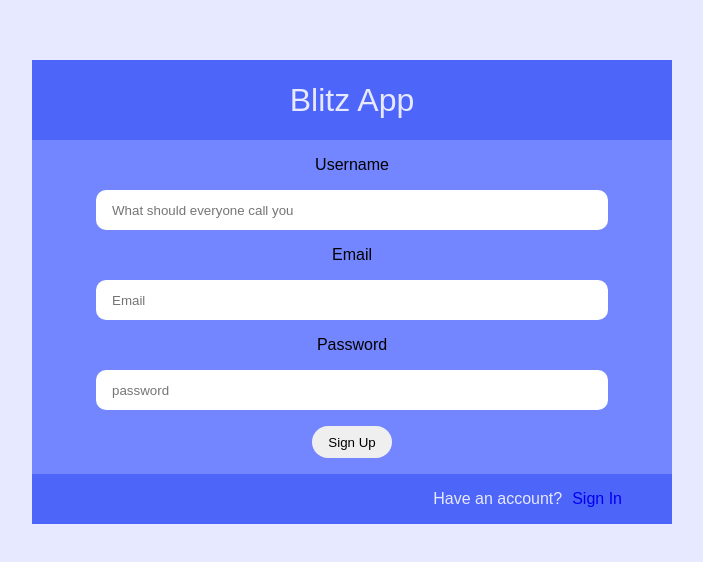
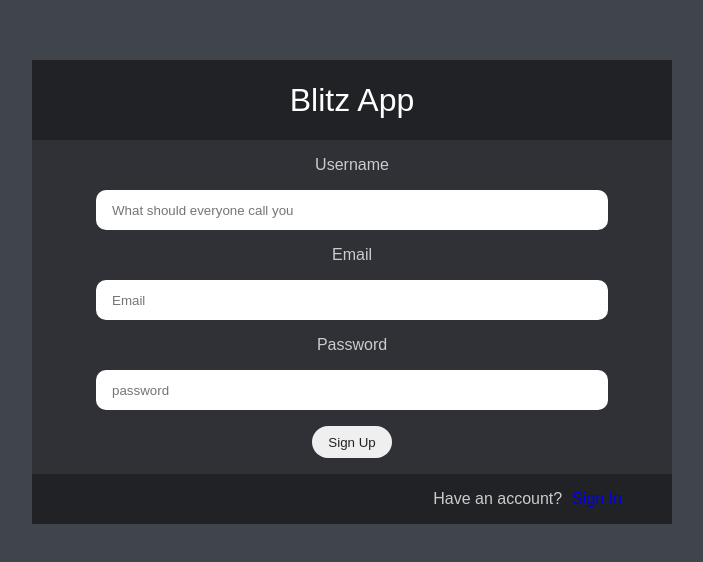
Before and after one commit to itsAnanth/blitzV2, a React (Vite) app in the folder client/: page /signup in a window 1280 px wide. Shown: the part 108-670 px from the top of the page, without its empty margins (288-991 px from the left). Built offline with nearby package versions, Linux system fonts and the light colour scheme; no server answers.

Commit message:
theme update

```diff
--- a/client/src/App.tsx
+++ b/client/src/App.tsx
@@ -3,7 +3,7 @@ import firebaseInit from "./structures/Firebase";
 import { Routes, Route } from 'react-router-dom';
 import { Chat, Landing, Test } from './pages';
 import { ThemeProvider } from 'styled-components';
-import { blueThemeLight } from './data/Theme';
+import { blueThemeLight, darkTheme } from './data/Theme';
 import { useContext } from 'react';
 import { WebSocketContext } from './contexts/websocket.context';
 import { LandingTypes } from './utils/LandingTypes';
@@ -26,7 +26,7 @@ function App() {
 	// wsm.connect()
 
 	return (
-		<ThemeProvider theme={blueThemeLight}>
+		<ThemeProvider theme={darkTheme}>
 			<FireBaseProvider>
 				<GlobalStyles />
 				<LoaderProvider>
--- a/client/src/data/Theme.ts
+++ b/client/src/data/Theme.ts
@@ -8,6 +8,8 @@ type Theme = {
     bg50: string;
     tertiary50: string;
     secondary50: string;
+    lightbg: string;
+    lightText: string;
 }
 
 
@@ -21,7 +23,24 @@ export const blueThemeLight: Theme = {
     text: '#000000',
     bg50: '#e6e9ff50',
     tertiary50: '#7386ff50',
-    secondary50: '#667aff50'
+    secondary50: '#667aff50',
+    lightbg: '',
+    lightText: '#ccc'
+
+}
+
+export const darkTheme: Theme = {
+    type: 'dark',
+    primary: '#202225',
+    secondary: '#292b2f',
+    tertiary: '#2f3136',
+    bg: '#40444b',
+    lightbg: '#40444b',
+    text: 'white',
+    secondary50: '',
+    tertiary50: '',
+    bg50: '',
+    lightText: '#ccc'
 
 }
 
@@ -32,7 +51,8 @@ const type = {
 };
 
 const all = {
-    blueThemeLight
+    blueThemeLight,
+    darkTheme
 }
 
 export { type, all };
--- a/client/src/pages/Chat/Chat.styled.ts
+++ b/client/src/pages/Chat/Chat.styled.ts
@@ -35,7 +35,8 @@ export const ChatHeaderBrand = styled.div`
     padding-left: 40px;
     font-weight: 600;
     font-size: 1.3rem;
-    color: ${({ theme }) => theme.bg};
+    color: ${({ theme }) => theme.text};
+
 `;
 
 export const ChatContent = styled.div`
@@ -106,9 +107,11 @@ export const ChatMainContent = styled.div`
     position: relative;
     background-color: ${({ theme }) => theme.bg};
     width: 100%;
+    max-width: 100%;
     height: 100%;
     flex: 80%;
     overflow-y: scroll;
+    padding: 0.8rem;
 `;
 
 export const ChatMessage = styled.div`
@@ -119,11 +122,14 @@ export const ChatMessage = styled.div`
     user-select: none;
     flex-direction: row;
     align-items: flex-start;
+    padding-top: 0.8rem;
+    margin: 0.5rem 0;
 
     transition: background-color 0.3;
 
     :hover {
-        background-color: ${({ theme }) => theme.tertiary50};
+        background-color: ${({ theme }) => theme.tertiary};
+        border-radius: 10px;
 
     }
 `;
@@ -158,13 +164,17 @@ export const MetaAuthor = styled.div`
     max-width: 50%;
     font-size: 1rem;
     margin-right: 1rem;
-    font-weight: 500;
+    font-weight: 450;
+    color: ${({ theme }) => theme.text};
+
 `
 
 export const MetaTimestamp = styled.div`
     font-size: 0.7rem;
     line-height: 1rem;
     max-width: 20%;
+    color: ${({ theme }) => theme.lightText};
+
 `
 
 export const ChatMessageContent = styled.div`
@@ -222,7 +232,7 @@ export const ChatMainFormSend = styled.button`
     background-color: transparent;
     height: 100%;
     font-size: 2rem;
-    color: ${({ theme }) => theme.bg};
+    color: ${({ theme }) => theme.text};
     display: flex;
     align-items: center;
     justify-content: center;
--- a/client/src/pages/Chat/Chat.tsx
+++ b/client/src/pages/Chat/Chat.tsx
@@ -1,11 +1,11 @@
 import { ChatContainer, ChatContent, ChatDiv, ChatHeader, ChatHeaderBrand, ChatMain, ChatMainContent, ChatMainForm, ChatMainFormSend, ChatSidebar, ChatSidebarContainer, ChatSidebarContent, User, UserAvatar, UsersContainer } from "./Chat.styled";
-import { ChatMessage, Loader } from "../../components";
+import { ChatMessage } from "../../components";
 import { AiOutlineSend } from 'react-icons/ai';
 import { useContext, useState, useEffect, useRef } from "react";
 import { WebSocketContext } from "../../contexts/websocket.context";
 import Message, { DataTypes } from "../../../../shared/Message";
 import { isCustomEvent } from "../../utils";
-import { Navigate, useNavigate } from "react-router-dom";
+import { useNavigate } from "react-router-dom";
 import { FireBaseContext } from "../../contexts/firebase.context";
 import { LoaderContext } from "../../contexts/loader.context";
 
--- a/client/src/pages/Landing/Landing.styled.ts
+++ b/client/src/pages/Landing/Landing.styled.ts
@@ -22,7 +22,7 @@ export const LandingHeader = styled.div`
     display: flex;
     justify-content: center;
     align-items: center;
-    color: ${({ theme }) => theme.bg};
+    color: ${({ theme }) => theme.text};
     font-size: 2rem;
     font-weight: 500;
     width: 100%;
@@ -51,11 +51,15 @@ export const LandingInput = styled.input`
     height: 2.5rem;
     line-height: 30px;
     padding: 0 1rem;
+    color: ${({ theme }) => theme.primary};
+    font-weight: 500;
+
 
 `;
 
 export const LandingHeading = styled.div`
     margin: 1rem;
+    color: ${({ theme }) => theme.lightText};
 `
 
 export const InputContainer = styled.div`
@@ -73,6 +77,8 @@ export const SubmitButton = styled.button`
     height: 2rem;
     border-radius: 30px;
     margin: 1rem 1rem;
+    color: ${({ theme }) => theme.primary};
+    font-weight: 500;
 `;
 
 export const ErrorOverlay = styled.div`
@@ -82,6 +88,7 @@ export const ErrorOverlay = styled.div`
     align-items: center;
     color: red;
     font-size: 1.2rem;
+    margin: 1rem 0;
 `;
 
 export const LandingFooter = styled.div`
@@ -92,7 +99,7 @@ export const LandingFooter = styled.div`
     align-items: center;
     justify-content: flex-end;
     padding-right: 50px;
-    color: ${({ theme }) => theme.bg};
+    color: ${({ theme }) => theme.lightText};
     font-weight: 400;
 
 `
--- a/client/src/pages/Landing/Landing.tsx
+++ b/client/src/pages/Landing/Landing.tsx
@@ -9,7 +9,7 @@ function Landing({ type }: any) {
 
     const loaderContext = useContext(LoaderContext);
     const authContext = useContext(FireBaseContext);
-    const [error, setError] = useState();
+    const [error, setError] = useState<string|null>(null);
     const navigate = useNavigate();
     async function onSubmit(ev: any) {
         ev.preventDefault();
@@ -27,6 +27,10 @@ function Landing({ type }: any) {
         if (user.error) return setError(user.detail.split("/")[1].split("-").join(" "));
 
     }
+
+    useEffect(() => {
+        setError(null);
+    }, [type])
 
     useEffect(() => {
         loaderContext.setLoader(false);
@@ -49,7 +53,7 @@ function Landing({ type }: any) {
                             onSubmit={onSubmit}
                             autoComplete="off"
                         >
-                            <ErrorOverlay>{error}</ErrorOverlay>
+                            {error && <ErrorOverlay>{error}</ErrorOverlay>}
                             {type === LandingTypes.SIGNUP &&
 
                                 <InputContainer>
```
